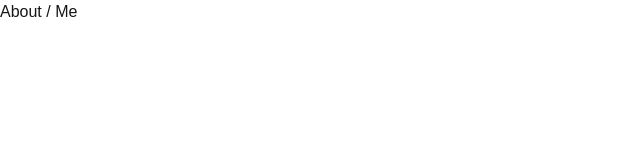
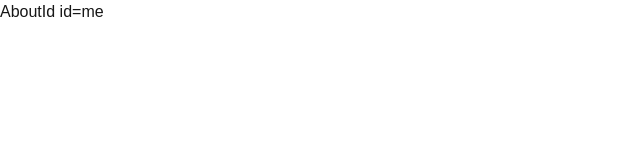
Before and after one commit to cyanbaby/my-monorepo, a Next.js app in the folder nextjs-study/xiao-man-demo-1/: page /about/me in a window 1280 px wide. Shown: the top 160 px of the page, without its empty margins (0-640 px from the left). Built offline with nearby package versions, Linux system fonts and the light colour scheme.

Commit message:
feat: 动态路由

```diff
--- /dev/null
+++ b/nextjs-study/xiao-man-demo-1/src/app/about/[id]/page.tsx
@@ -0,0 +1,8 @@
+'use client';
+
+import { useParams } from "next/navigation";
+
+export default function AboutId() {
+  const params = useParams();
+  return <div>AboutId id={params.id}</div>;
+}
--- a/nextjs-study/xiao-man-demo-1/src/app/about/layout.tsx
+++ /dev/null
@@ -1,15 +0,0 @@
-import { Suspense } from "react";
-// ⨯ useSearchParams() should be wrapped in a suspense boundary at page "/about/me". Read more: https://nextjs.org/docs/messages/missing-suspense-with-csr-bailout
-export default function AboutLayout({
-  children,
-}: {
-  children: React.ReactNode;
-}) {
-  return (
-    <Suspense>
-      <div>
-        {children}
-      </div>
-    </Suspense>
-  )
-}
--- a/nextjs-study/xiao-man-demo-1/src/app/about/me/page.tsx
+++ /dev/null
@@ -1,9 +0,0 @@
-'use client';
-import { useSearchParams } from "next/navigation";
-
-export default function Me() {
-  const searchParams = useSearchParams();
-  const id = searchParams.get('id');
-  const ids = searchParams.getAll('id');
-  return <div className="h-500">About / Me {id} {ids.join(',')}</div>;
-}
--- a/nextjs-study/xiao-man-demo-1/src/app/about/me2/page.tsx
+++ /dev/null
@@ -1,8 +0,0 @@
-'use client';
-import { useSearchParams } from "next/navigation";
-
-export default function Me() {
-  const searchParams = useSearchParams();
-  const id = searchParams.get('id');
-  return <div>About / Me 2{id}</div>;
-}
--- a/nextjs-study/xiao-man-demo-1/src/app/about/page.tsx
+++ /dev/null
@@ -1,15 +0,0 @@
-'use client';
-
-import { redirect, permanentRedirect } from "next/navigation";
-
-export default function About() {
-  if(true) {
-    // redirect("/about/me");  // 307
-    permanentRedirect("/about/me");  // 永久重定向
-  }
-  return (
-    <div className="h-500">
-      <h1>About</h1>
-    </div>
-  );
-}
```
